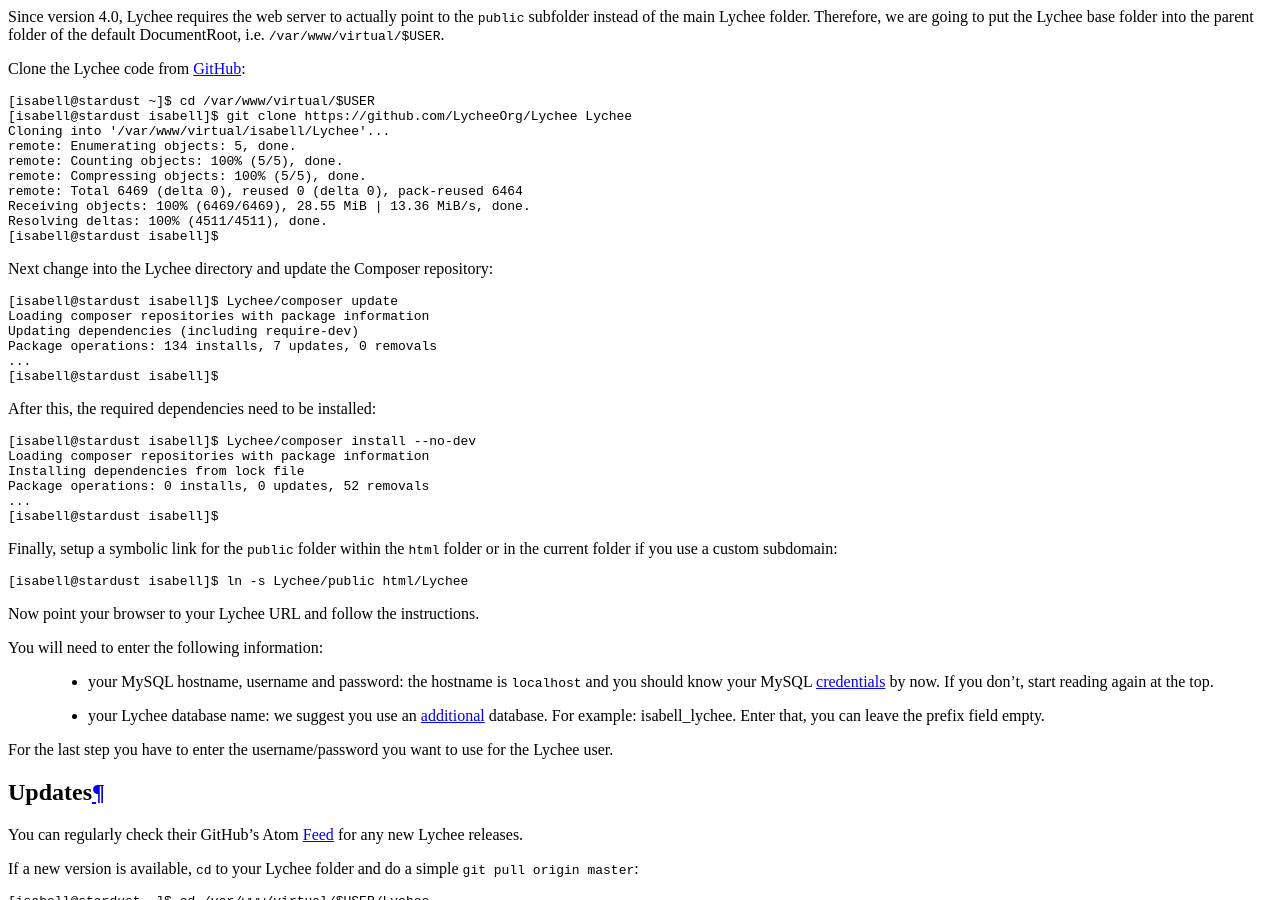
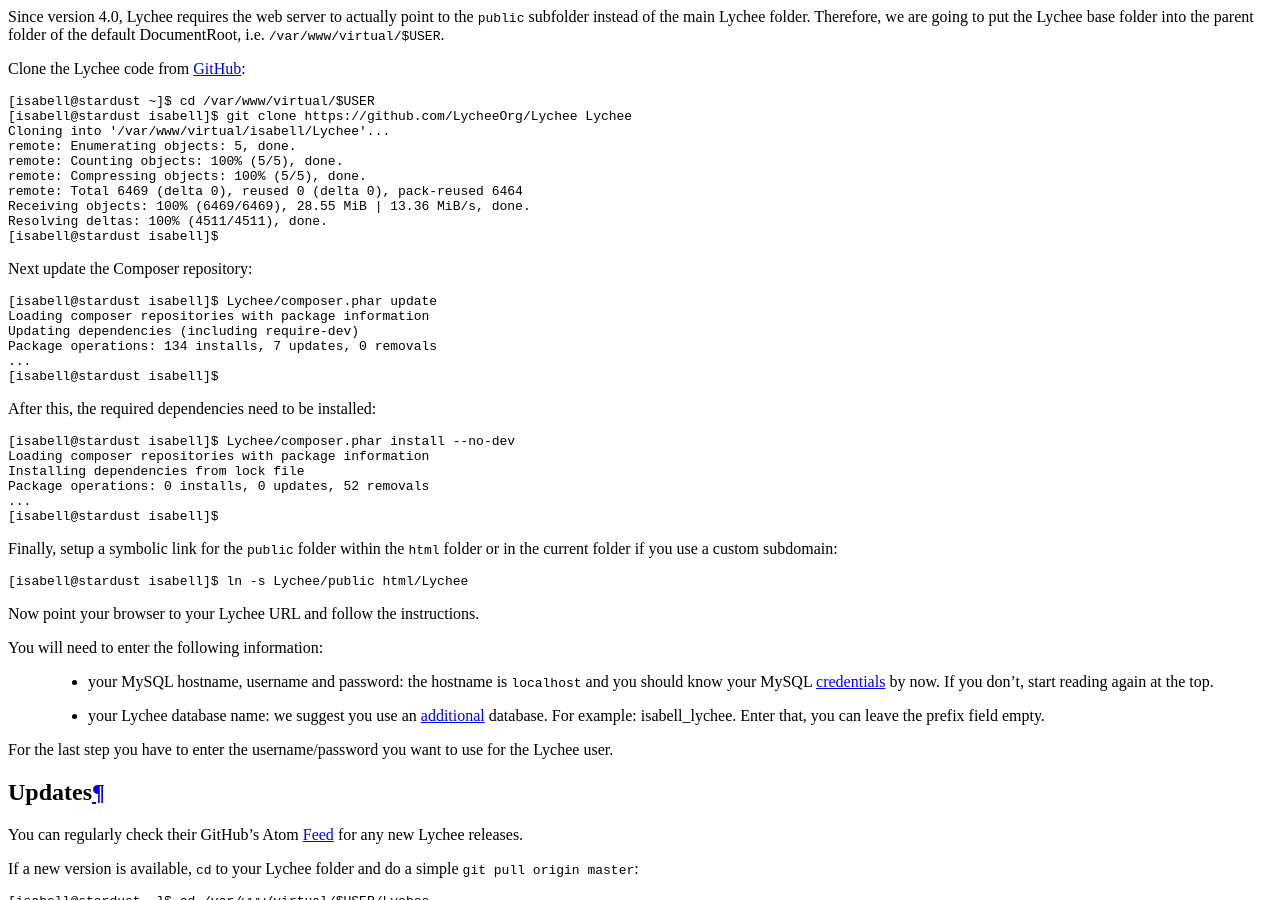
Before and after one commit to Uberspace/lab, a Sphinx documentation site: the page built from source/guide_lychee.rst, in a window 1280 px wide and 900 px high, scrolled down 4505 px. Built offline with Sphinx 7.4.7 and the Read the Docs theme 2.0.0, drawn with Linux system fonts in a browser that asks for light colours.

Commit message:
[lychee] fix composer paths

```diff
--- a/source/guide_lychee.rst
+++ b/source/guide_lychee.rst
@@ -65,11 +65,11 @@
  Resolving deltas: 100% (4511/4511), done.
  [isabell@stardust isabell]$
 
-Next change into the Lychee directory and update the Composer repository:
+Next update the Composer repository:
 
 ::
 
- [isabell@stardust isabell]$ Lychee/composer update
+ [isabell@stardust isabell]$ Lychee/composer.phar update
  Loading composer repositories with package information
  Updating dependencies (including require-dev)
  Package operations: 134 installs, 7 updates, 0 removals
@@ -80,7 +80,7 @@
 
 ::
 
- [isabell@stardust isabell]$ Lychee/composer install --no-dev
+ [isabell@stardust isabell]$ Lychee/composer.phar install --no-dev
  Loading composer repositories with package information
  Installing dependencies from lock file
  Package operations: 0 installs, 0 updates, 52 removals
```
